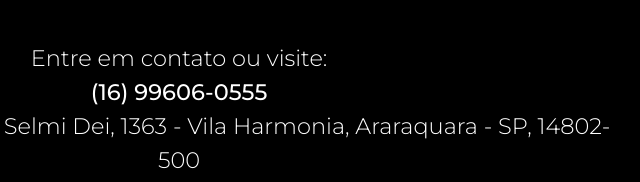
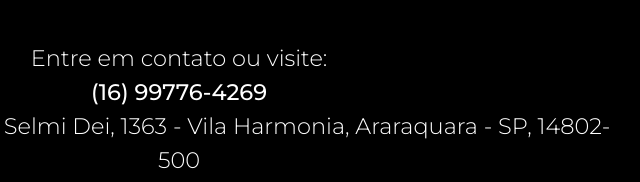
Before and after one commit to Biasiolo/attivita, a website built with Parcel: page src/index.html in a window 1280 px wide. Shown: the part 5527-5709 px from the top of the page, 461-1101 px from the left. Built offline with nearby package versions, Linux system fonts and the light colour scheme.

Commit message:
ajustes gerais

```diff
--- a/src/index.html
+++ b/src/index.html
@@ -634,7 +634,7 @@
 
       <!-- Texto de contato (telefone e endereço) -->
       <p class="lead fs-4 mb-4">
-        Entre em contato ou visite:<br /><strong>(16) 99606-0555</strong><br />
+        Entre em contato ou visite:<br /><strong>(16) 99776-4269</strong><br />
         Endereço: R. Napoleão Selmi Dei, 1363 - Vila Harmonia, Araraquara - SP, 14802-500
       </p>
 
```
